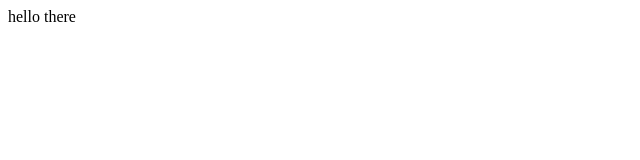
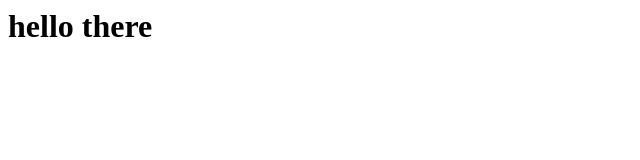
Before and after one commit to Johnnyiu07/Johnnyiu07.github.io, a plain HTML site: page index.html in a window 1280 px wide. Shown: the whole page, without its empty margins (0-640 px from the left). Drawn offline with Linux system fonts and the light colour scheme.

Commit message:
Update and rename page.html to index.html

```diff
--- a/page.html
+++ b/index.html
@@ -1,5 +1,5 @@
 <html>
 <body>
-  hello there
+  <h1>hello there</h1>
 </body>
 </html>
```
